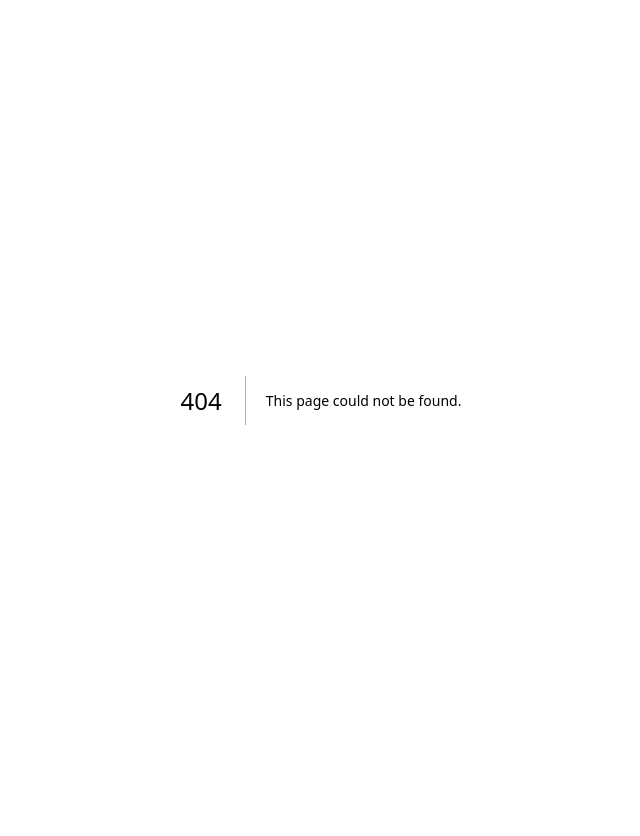
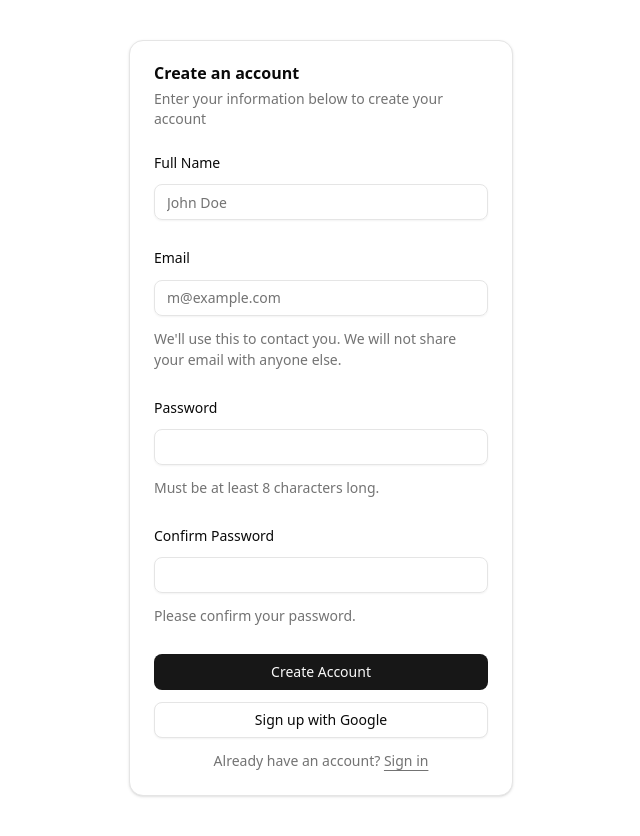
Before and after one commit to Suman196pokhrel/vod-app, a Next.js app in the folder app/: page /signup in a window 1280 px wide. Before the commit this address had no page. Shown: the whole page, without its empty margins (319-959 px from the left). Before the commit the page ends 800 px from the top, so only its background shows below. Built offline with nearby package versions, Linux system fonts and the light colour scheme.

Commit message:
feat: added login and signup form with navigation

```diff
--- /dev/null
+++ b/app/app/login/page.tsx
@@ -0,0 +1,11 @@
+import { LoginForm } from "@/components/login-form"
+
+export default function Page() {
+  return (
+    <div className="flex min-h-svh w-full items-center justify-center p-6 md:p-10">
+      <div className="w-full max-w-sm">
+        <LoginForm />
+      </div>
+    </div>
+  )
+}
--- /dev/null
+++ b/app/app/signup/page.tsx
@@ -0,0 +1,11 @@
+import { SignupForm } from "@/components/signup-form"
+
+export default function Page() {
+  return (
+    <div className="flex min-h-svh w-full items-center justify-center p-6 md:p-10">
+      <div className="w-full max-w-sm">
+        <SignupForm />
+      </div>
+    </div>
+  )
+}
```
